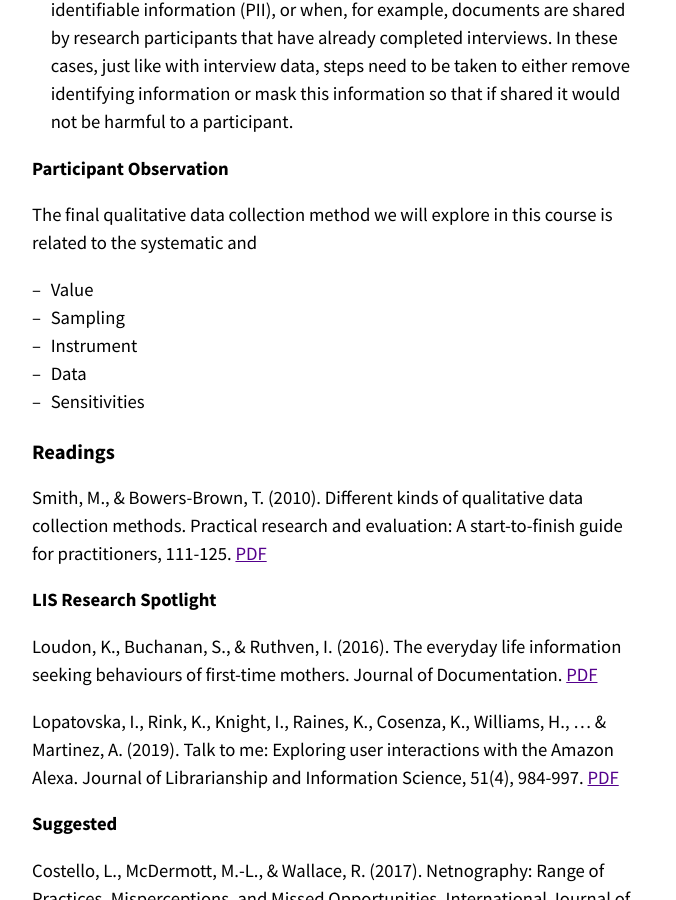
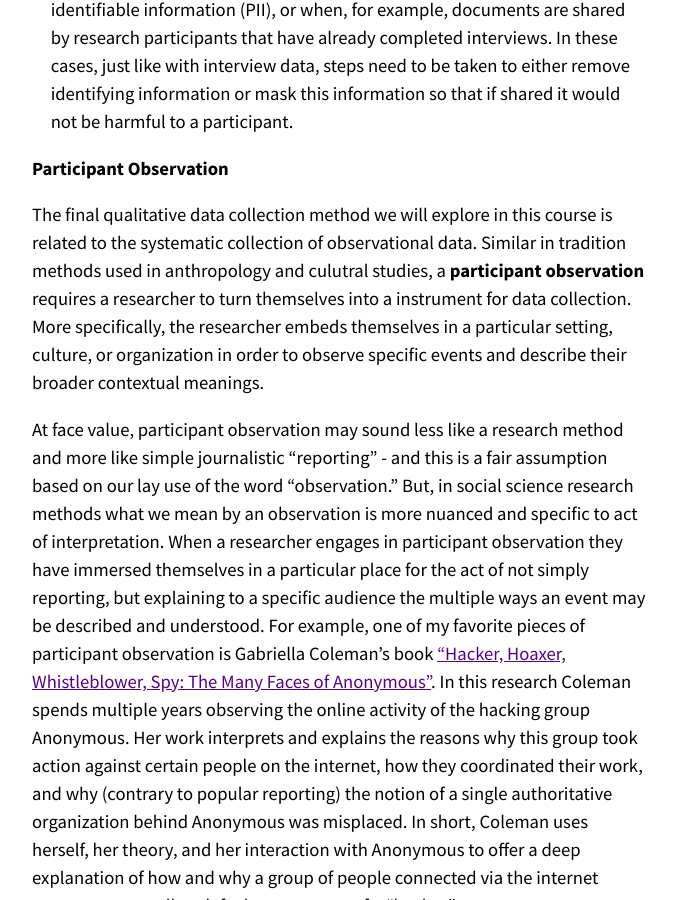
Before and after one commit to nniiicc/LIS-570-Au2020, a Jekyll site: the page built from _2020/qual-collection.md, in a window 1280 px wide and 900 px high, scrolled down 8879 px. Shown: the whole window, without its empty margins (300-976 px from the left). Built offline with Jekyll 4.4.1, drawn with Linux system fonts in a browser that asks for light colours; some of the changed text lies outside the part shown.

Commit message:
push participant observation section

```diff
--- a/_2020/qual-collection.md
+++ b/_2020/qual-collection.md
@@ -83,13 +83,17 @@
 
 **Participant Observation**
 
-The final qualitative data collection method we will explore in this course is related to the systematic and
+The final qualitative data collection method we will explore in this course is related to the systematic collection of observational data. Similar in tradition methods used in anthropology and culutral studies, a **participant observation** requires a researcher to turn themselves into a instrument for data collection. More specifically, the researcher embeds themselves in a particular setting, culture, or organization in order to observe specific events and describe their broader contextual meanings.
 
-- Value
-- Sampling
-- Instrument
-- Data
-- Sensitivities
+At face value, participant observation may sound less like a research method and more like simple journalistic "reporting" - and this is a fair assumption based on our lay use of the word "observation." But, in social science research methods what we mean by an observation is more nuanced and specific to act of interpretation. When a researcher engages in participant observation they have immersed themselves in a particular place for the act of not simply reporting, but explaining to a specific audience the multiple ways an event may be described and understood. For example, one of my favorite pieces of participant observation is Gabriella Coleman's book ["Hacker, Hoaxer, Whistleblower, Spy: The Many Faces of Anonymous"](https://www.versobooks.com/books/2027-hacker-hoaxer-whistleblower-spy). In this research Coleman spends multiple years observing the online activity of the hacking group Anonymous. Her work interprets and explains the reasons why this group took action against certain people on the internet, how they coordinated their work, and why (contrary to popular reporting) the notion of a single authoritative organization behind Anonymous was misplaced. In short, Coleman uses herself, her theory, and her interaction with Anonymous to offer a deep explanation of how and why a group of people connected via the internet perpetuate as well as defy the stereotype of a "hacker."
+
+Participant observation is often, but not always, coupled with qualitative methods like interviews and documentary analysis. Like the document analyst, when a participant observer collects evidence using different methods they are working towards a more rigorous justification of their beliefs (or what we called 'triangulation').
+
+- **Value**: Participant observation produces rich narratives about the lived world of participants based on the interpretation of a researcher. These observations are free from participant bias, occur in natural and therefore comfortable environments, and often times compliment other modes of qualitative data collection.
+- **Sampling**: Unlike interviews or document analysis as standalone methods, participant observation is rarely focused on units of analysis that include people - but instead what are called "sites" of observation. For example, a branch library, a computer lab, or even a street corner may all be "sites" where this kind of research is conducted. Choosing sites for observation depends on a justification about why the site is meaningful and for how long the observation will be conducted (both in terms of frequency of observation and duration of observation).
+- **Instrument**: In participant observation, the researcher is often their own interpretive instrument. This means that the thoughts and observations made by the researcher are, in many ways, the data that are collected. However, this does not mean that any subjective view is within scope of an observation for analysis. In advance of the first planned observation a researcher will record assumptions that they have about the site's relevance, the expected occurrences or activities, and what actors or participants are deemed important to interpreting these activities. Over time the researcher will return to these records in order to update and record how their assumptions either matched or deviated from the actual observations that were recorded. This process of going back and forth from assumptions, to observations, to documentation is called "reflexivity" and it is the key activity of observation-based analysis in the social sciences.
+- **Data**: The data produced by observation are the records of assumptions and justification for research (described above) as well as the systematic recording of a **field or site note** and **memo**. During each observation period a researcher will record notes about what they are observing, attempting to not necessarily explain the relevance, but mostly just documenting what is happening. These notes act as the basis for a summative memo that is written after each observation is complete. The memo will take the step of trying to explain what was observed, and how those observations may be relevant to answering the broader research questions that are being asked in the study.
+- **Sensitivities**: Participant observation can produce highly sensitive data as it depends upon capturing events, activities, and the interactions of people in particular places at particular times. Reliably protecting the identity of those participants, like in an interview method, is a responsibility of the researcher to manage. This management of participant identifiable data requires using anonymous identifiers, and the safe storage of data (e.g. notes and memos) in locations that are stable and secure.
 
 
 ## Readings
```
